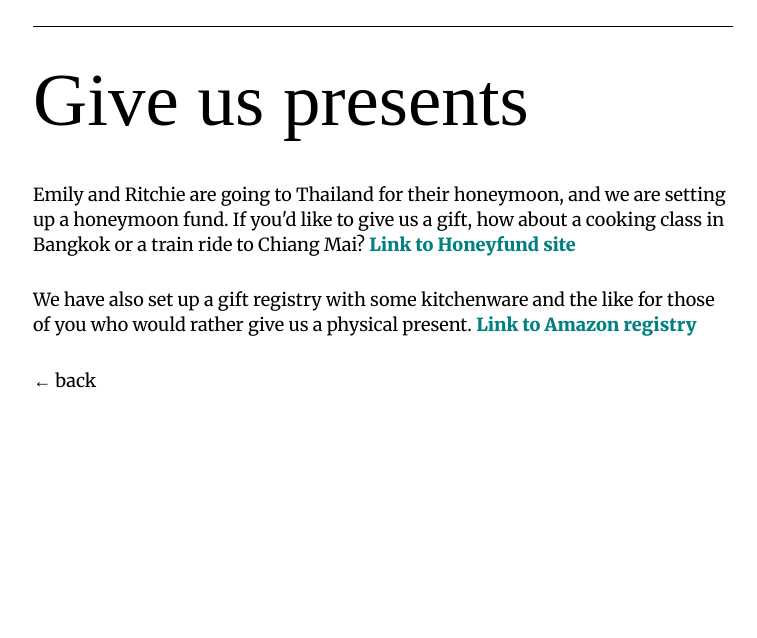
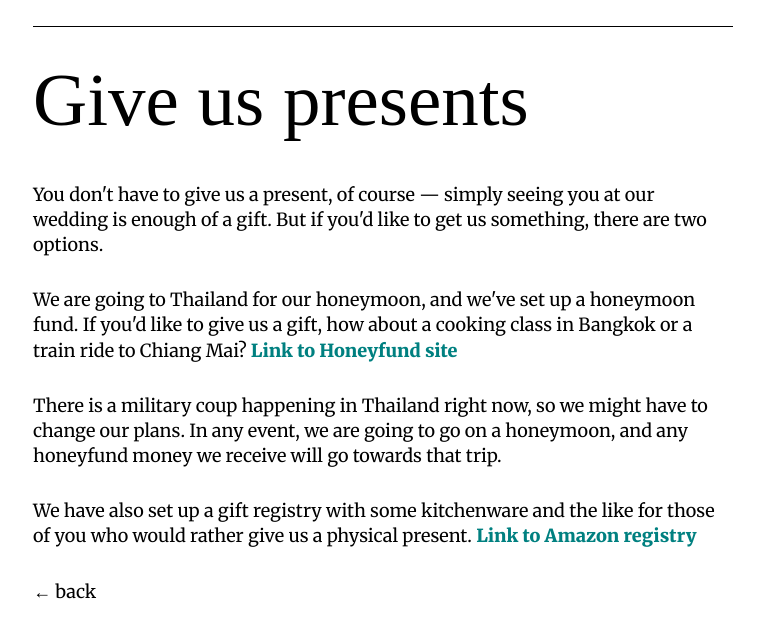
Before and after one commit to ritchieking/wedding, a Jekyll site: the page built from honeymoon.html, in a window 1280 px wide, cut to the strip 613-1481 px from the top of the page. Shown: the top 638 px of the strip, without its empty margins (257-1014 px from the left). Built offline with Jekyll 4.4.1, drawn with Linux system fonts in a browser that asks for light colours; some web fonts are replaced; Markdown is read by kramdown in place of the engine named in the settings.

Commit message:
add thailand military coup caveat

```diff
--- a/honeymoon.html
+++ b/honeymoon.html
@@ -2,7 +2,11 @@
 layout: post
 title: Give us presents
 ---
-<p>Emily and Ritchie are going to Thailand for their honeymoon, and we are setting up a honeymoon fund. If you'd like to give us a gift, how about a cooking class in Bangkok or a train ride to Chiang Mai? <a class="inline-link" href="http://www.honeyfund.com/wedding/emilyandritchie">Link to Honeyfund site</a></p>
+<p>You don't have to give us a present, of course — simply seeing you at our wedding is enough of a gift. But if you'd like to get us something, there are two options.</p>
+
+<p>We are going to Thailand for our honeymoon, and we've set up a honeymoon fund. If you'd like to give us a gift, how about a cooking class in Bangkok or a train ride to Chiang Mai? <a class="inline-link" href="http://www.honeyfund.com/wedding/emilyandritchie">Link to Honeyfund site</a></p>
+
+<p>There is a military coup happening in Thailand right now, so we might have to change our plans. In any event, we are going to go on a honeymoon, and any honeyfund money we receive will go towards that trip.</p>
 
 <p>We have also set up a gift registry with some kitchenware and the like for those of you who would rather give us a physical present. <a class="inline-link" href="http://www.amazon.com/registry/wedding/2XYXK7VL1TUGC
 ">Link to Amazon registry</a>
```
